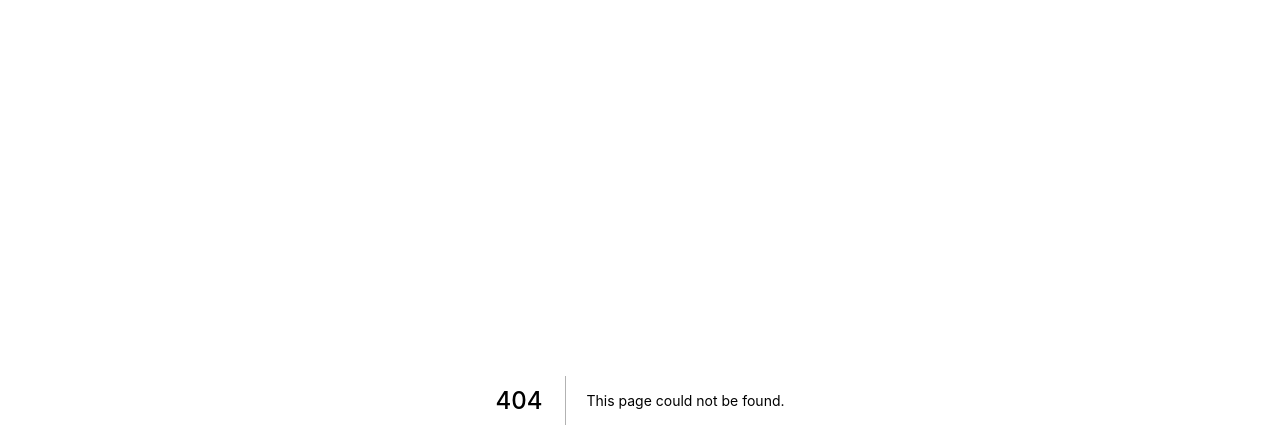
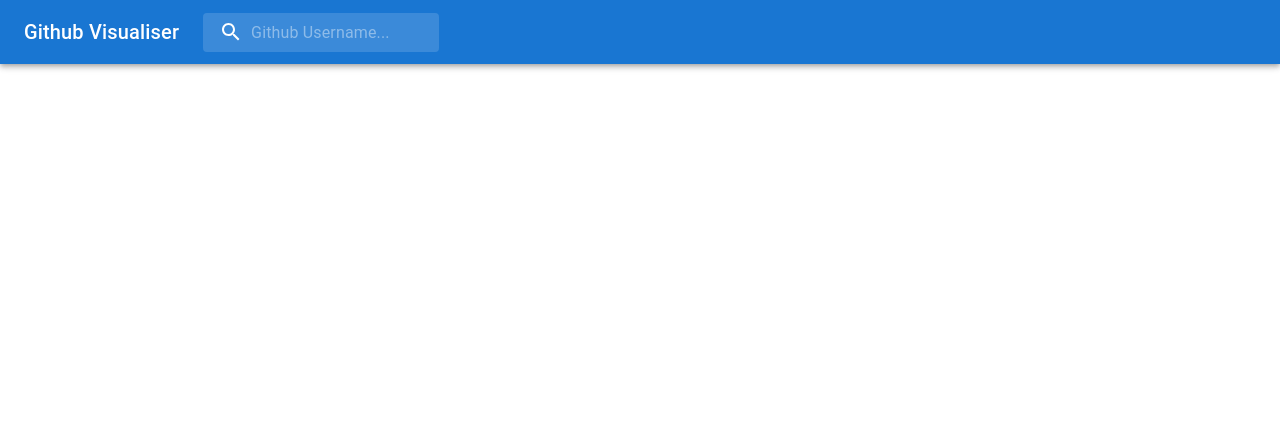
Before and after one commit to mangledbottles/GithubVisualiser, a Next.js app: page /Navbar in a window 1280 px wide. Before the commit this address had no page. Shown: the top 448 px of the page. Built offline with nearby package versions, Linux system fonts and the light colour scheme.

Commit message:
Create Navbar.tsx

```diff
--- /dev/null
+++ b/pages/Navbar.tsx
@@ -0,0 +1,190 @@
+import * as React from 'react';
+import { styled, alpha } from '@mui/material/styles';
+import AppBar from '@mui/material/AppBar';
+import Box from '@mui/material/Box';
+import Toolbar from '@mui/material/Toolbar';
+import IconButton from '@mui/material/IconButton';
+import Typography from '@mui/material/Typography';
+import InputBase from '@mui/material/InputBase';
+import Badge from '@mui/material/Badge';
+import MenuItem from '@mui/material/MenuItem';
+import Menu from '@mui/material/Menu';
+import MenuIcon from '@mui/icons-material/Menu';
+import SearchIcon from '@mui/icons-material/Search';
+import AccountCircle from '@mui/icons-material/AccountCircle';
+import MailIcon from '@mui/icons-material/Mail';
+import NotificationsIcon from '@mui/icons-material/Notifications';
+import MoreIcon from '@mui/icons-material/MoreVert';
+
+const Search = styled('div')(({ theme }) => ({
+  position: 'relative',
+  borderRadius: theme.shape.borderRadius,
+  backgroundColor: alpha(theme.palette.common.white, 0.15),
+  '&:hover': {
+    backgroundColor: alpha(theme.palette.common.white, 0.25),
+  },
+  marginRight: theme.spacing(2),
+  marginLeft: 0,
+  width: '100%',
+  [theme.breakpoints.up('sm')]: {
+    marginLeft: theme.spacing(3),
+    width: 'auto',
+  },
+}));
+
+const SearchIconWrapper = styled('div')(({ theme }) => ({
+  padding: theme.spacing(0, 2),
+  height: '100%',
+  position: 'absolute',
+  pointerEvents: 'none',
+  display: 'flex',
+  alignItems: 'center',
+  justifyContent: 'center',
+}));
+
+const StyledInputBase = styled(InputBase)(({ theme }) => ({
+  color: 'inherit',
+  '& .MuiInputBase-input': {
+    padding: theme.spacing(1, 1, 1, 0),
+    // vertical padding + font size from searchIcon
+    paddingLeft: `calc(1em + ${theme.spacing(4)})`,
+    transition: theme.transitions.create('width'),
+    width: '100%',
+    [theme.breakpoints.up('md')]: {
+      width: '20ch',
+    },
+  },
+}));
+
+export default function PrimarySearchAppBar() {
+  const [anchorEl, setAnchorEl] = React.useState<null | HTMLElement>(null);
+  const [mobileMoreAnchorEl, setMobileMoreAnchorEl] =
+    React.useState<null | HTMLElement>(null);
+
+  const isMenuOpen = Boolean(anchorEl);
+  const isMobileMenuOpen = Boolean(mobileMoreAnchorEl);
+
+  const handleProfileMenuOpen = (event: React.MouseEvent<HTMLElement>) => {
+    setAnchorEl(event.currentTarget);
+  };
+
+  const handleMobileMenuClose = () => {
+    setMobileMoreAnchorEl(null);
+  };
+
+  const handleMenuClose = () => {
+    setAnchorEl(null);
+    handleMobileMenuClose();
+  };
+
+  const handleMobileMenuOpen = (event: React.MouseEvent<HTMLElement>) => {
+    setMobileMoreAnchorEl(event.currentTarget);
+  };
+
+  const menuId = 'primary-search-account-menu';
+  const renderMenu = (
+    <Menu
+      anchorEl={anchorEl}
+      anchorOrigin={{
+        vertical: 'top',
+        horizontal: 'right',
+      }}
+      id={menuId}
+      keepMounted
+      transformOrigin={{
+        vertical: 'top',
+        horizontal: 'right',
+      }}
+      open={isMenuOpen}
+      onClose={handleMenuClose}
+    >
+      <MenuItem onClick={handleMenuClose}>Profile</MenuItem>
+      <MenuItem onClick={handleMenuClose}>My account</MenuItem>
+    </Menu>
+  );
+
+  const mobileMenuId = 'primary-search-account-menu-mobile';
+  const renderMobileMenu = (
+    <Menu
+      anchorEl={mobileMoreAnchorEl}
+      anchorOrigin={{
+        vertical: 'top',
+        horizontal: 'right',
+      }}
+      id={mobileMenuId}
+      keepMounted
+      transformOrigin={{
+        vertical: 'top',
+        horizontal: 'right',
+      }}
+      open={isMobileMenuOpen}
+      onClose={handleMobileMenuClose}
+    >
+      <MenuItem>
+        <IconButton size="large" aria-label="show 4 new mails" color="inherit">
+          <Badge badgeContent={4} color="error">
+            <MailIcon />
+          </Badge>
+        </IconButton>
+        <p>Messages</p>
+      </MenuItem>
+      <MenuItem>
+        <IconButton
+          size="large"
+          aria-label="show 17 new notifications"
+          color="inherit"
+        >
+          <Badge badgeContent={17} color="error">
+            <NotificationsIcon />
+          </Badge>
+        </IconButton>
+        <p>Notifications</p>
+      </MenuItem>
+      <MenuItem onClick={handleProfileMenuOpen}>
+        <IconButton
+          size="large"
+          aria-label="account of current user"
+          aria-controls="primary-search-account-menu"
+          aria-haspopup="true"
+          color="inherit"
+        >
+          <AccountCircle />
+        </IconButton>
+        <p>Profile</p>
+      </MenuItem>
+    </Menu>
+  );
+
+  return (
+    <Box sx={{ flexGrow: 1 }}>
+      <AppBar position="static">
+        <Toolbar>
+
+          <Typography
+            variant="h6"
+            noWrap
+            component="div"
+            sx={{ display: { xs: 'none', sm: 'block' } }}
+          >
+            Github Visualiser
+          </Typography>
+
+          <Search>
+            <SearchIconWrapper>
+              <SearchIcon />
+            </SearchIconWrapper>
+            <StyledInputBase
+              placeholder="Github Username..."
+              inputProps={{ 'aria-label': 'search' }}
+            />
+          </Search>
+
+          <Box sx={{ flexGrow: 1 }} />
+
+        </Toolbar>
+      </AppBar>
+      {renderMobileMenu}
+      {renderMenu}
+    </Box>
+  );
+}
```
